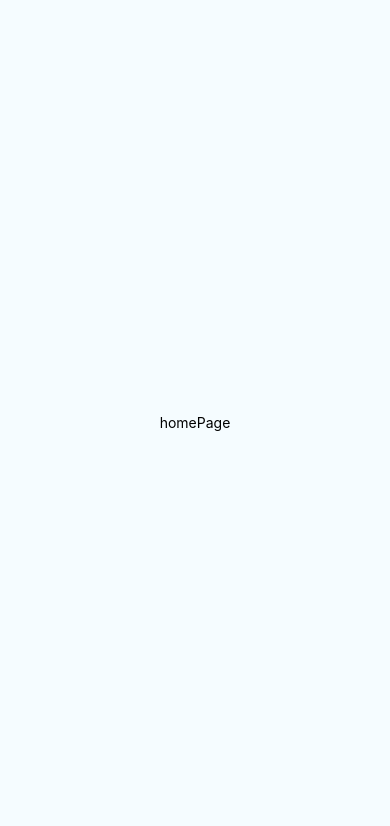
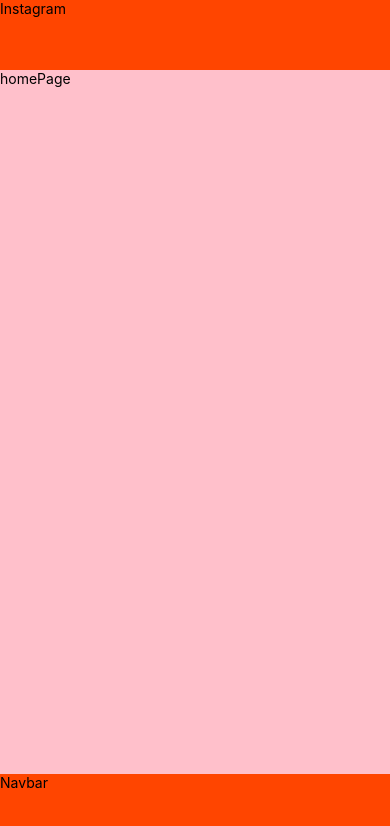
Before and after one commit to mlycode/react-native-instagram-clone, a React Native app: screen / in a window 390 px wide. Shown: the top 826 px of the page. Built offline with nearby package versions, Linux system fonts and the light colour scheme.

Commit message:
add basic app layout

```diff
--- a/App.js
+++ b/App.js
@@ -1,14 +1,18 @@
 import React, {Component} from 'react';
-import { StyleSheet, View} from 'react-native';
+import { View, StyleSheet } from 'react-native';
 
 import HomePage from './src/containers/homePage';
+import Header from './src/components/Header';
+import Navbar from './src/components/Navbar';
 
 
 export default class App extends Component {
   render() {
     return (
       <View style={styles.container}>
+        <Header />
         <HomePage />
+        <Navbar />
       </View>
     );
   }
@@ -16,9 +20,7 @@ export default class App extends Component {
 
 const styles = StyleSheet.create({
   container: {
-    flex: 1,
-    justifyContent: 'center',
-    alignItems: 'center',
-    backgroundColor: '#F5FCFF',
+    height: '100%',
+    width: '100%'
   }
-});
+})
--- a/src/components/Header.js
+++ b/src/components/Header.js
@@ -0,0 +1,20 @@
+import React from 'react';
+import { View, Text, StyleSheet } from 'react-native';
+
+const Header = (props) => {
+    return (
+        <View style={styles.layout}>
+            <Text>Instagram</Text>
+        </View>
+    );
+}
+
+export default Header;
+
+const styles = StyleSheet.create({
+    layout: {
+        flexDirection: "row",
+        flex: 1,
+        backgroundColor: 'orangered'
+    }
+})
--- a/src/components/Navbar.js
+++ b/src/components/Navbar.js
@@ -0,0 +1,20 @@
+import React from 'react';
+import { View, Text, StyleSheet } from 'react-native';
+
+const Navbar = () => {
+    return (
+        <View style={styles.layout}>
+            <Text>Navbar</Text>
+        </View>
+    );
+}
+
+export default Navbar;
+
+const styles = StyleSheet.create({
+    layout: {
+        flexDirection: "row",
+        flex: 1,
+        backgroundColor: 'orangered'
+    }
+})
--- a/src/containers/homePage.js
+++ b/src/containers/homePage.js
@@ -1,13 +1,21 @@
 import React, { Component } from 'react';
-import { View, Text } from 'react-native';
+import { View, Text, StyleSheet } from 'react-native';
+
 
 export default class HomePage extends Component {
 
     render() {
         return (
-            <View>
+            <View style={styles.container}>
                 <Text>homePage</Text>
             </View>
         );
     }
 }
+
+const styles = StyleSheet.create({
+    container: {
+        backgroundColor: "pink",
+        flex: 10
+    }
+})
```
